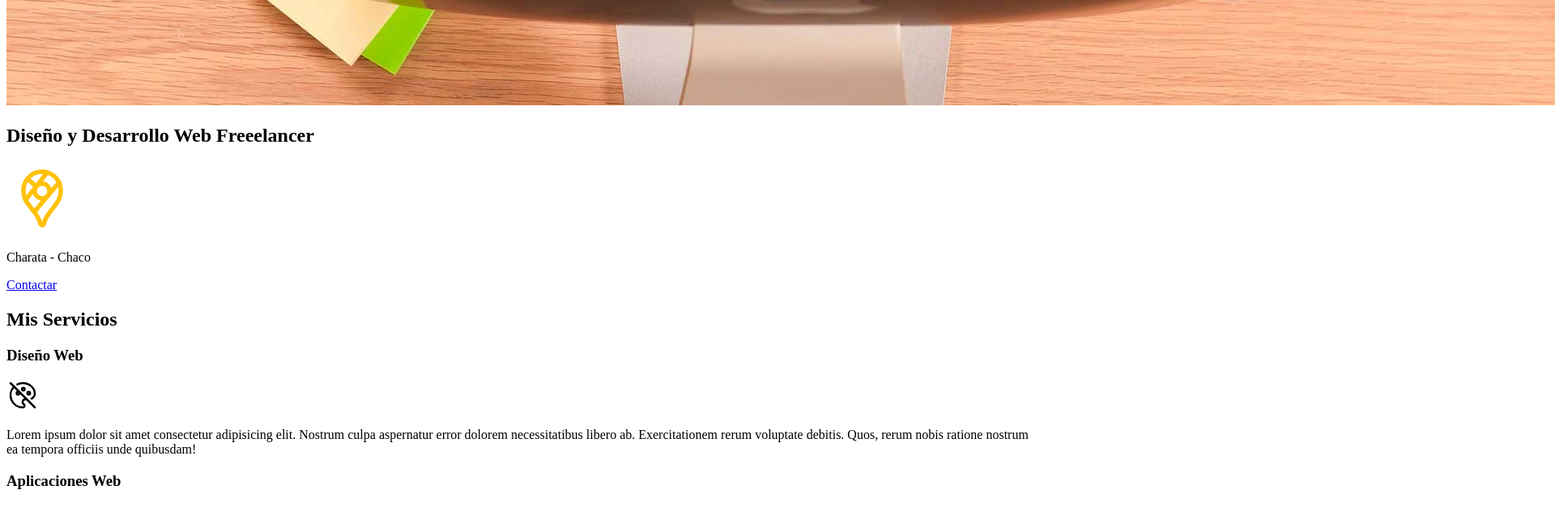
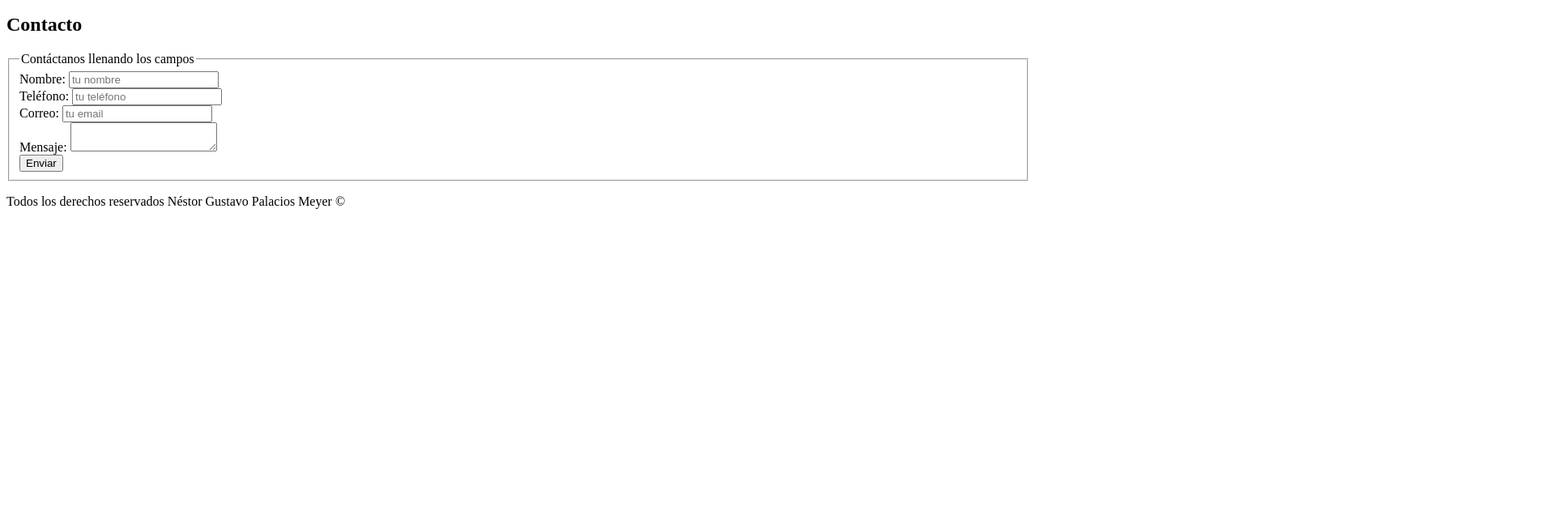
Before and after one commit to gustavopalaciosTecno/WebServiciosFreelancer, a plain HTML site: page index.html in a window 1280 px wide. Shown: the part 824-1450 px from the top of the page at 81% size, 1920 px wide, since content can reach past the window. After the commit the page ends 1098 px from the top, so only its background shows below. Drawn offline with Linux system fonts and the light colour scheme.

```diff
--- a/index.html
+++ b/index.html
@@ -16,7 +16,7 @@
         <a href="#">Clientes</a>
         <a href="#">Contactos</a>
     </nav>
-   <img src="/img/hero.jpg" alt="persona escribiendo">
+
     <section>
         <h2>Diseño y Desarrollo Web Freeelancer</h2>
         <svg xmlns="http://www.w3.org/2000/svg" viewBox="0 0 24 24" fill="none" stroke="#FFC107" stroke-linecap="round" stroke-linejoin="round" width="88" height="88" stroke-width="1.5">
@@ -55,6 +55,31 @@
     </main>
     <section>
         <h2>Contacto</h2>
+        <form action="#">
+            <fieldset>
+                <legend>Contáctanos llenando los campos</legend>
+                <div>
+                    <label for="nombre">Nombre:</label>
+                <input type="text" placeholder="tu nombre">
+                </div>
+                <div>
+                    <label for="telefono">Teléfono:</label>
+                <input type="tel" placeholder="tu teléfono">
+                </div>
+                <div>
+                    <label for="correo">Correo:</label>
+                <input type="email" placeholder="tu email">
+                </div>
+                <div>
+                <label for="mensaje">Mensaje:</label>
+                <textarea name="#" id="#"></textarea>
+                </div>
+                <div>
+                    <input type="submit" value="Enviar">
+                </div>
+
+            </fieldset>
+        </form>
     </section>
    <footer>
         <p>Todos los derechos reservados Néstor Gustavo Palacios Meyer &copy;</p>
```
